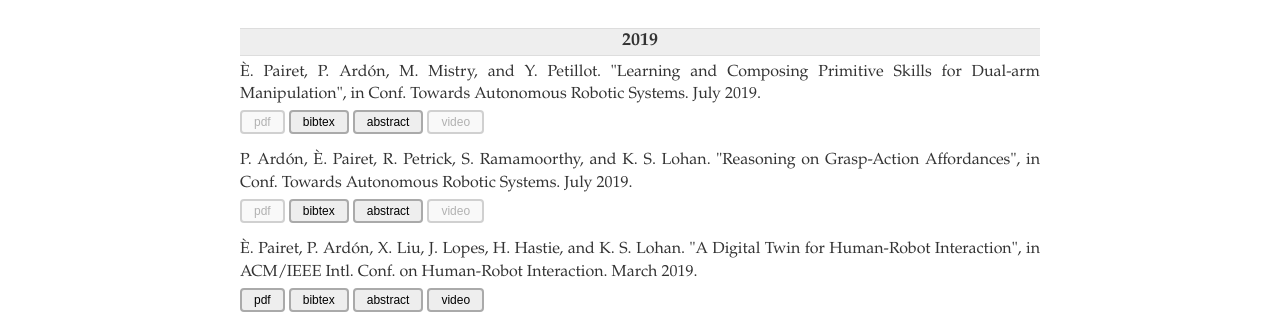
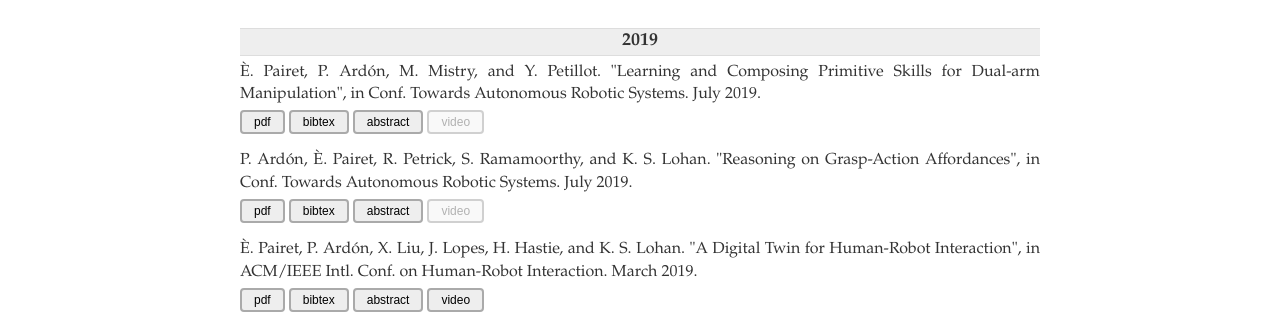
Before and after one commit to ericpairet/ericpairet.github.io, a Jekyll site: the page built from publications.md, in a window 1280 px wide. Shown: the part 163-477 px from the top of the page. Built offline with Jekyll 4.4.1, drawn with Linux system fonts in a browser that asks for light colours.

```diff
--- a/_data/2019.yaml
+++ b/_data/2019.yaml
@@ -1,11 +1,11 @@
 - name: È. Pairet, P. Ardón, M. Mistry, and Y. Petillot. "Learning and Composing Primitive Skills for Dual-arm Manipulation", in Conf. Towards Autonomous Robotic Systems. July 2019.
-  pdf: #19pairet2019learning.pdf
+  pdf: 19pairet2019learning.pdf
   bibtex: 19pairet2019learning.txt
   abstract: 19pairet2019learning_abstract.txt
   youtube:
 
 - name: P. Ardón, È. Pairet, R. Petrick, S. Ramamoorthy, and K. S. Lohan. "Reasoning on Grasp-Action Affordances", in Conf. Towards Autonomous Robotic Systems. July 2019.
-  pdf: #19ardon2019reasoning.pdf
+  pdf: 19ardon2019reasoning.pdf
   bibtex: 19ardon2019reasoning.txt
   abstract: 19ardon2019reasoning_abstract.txt
   youtube:
```
